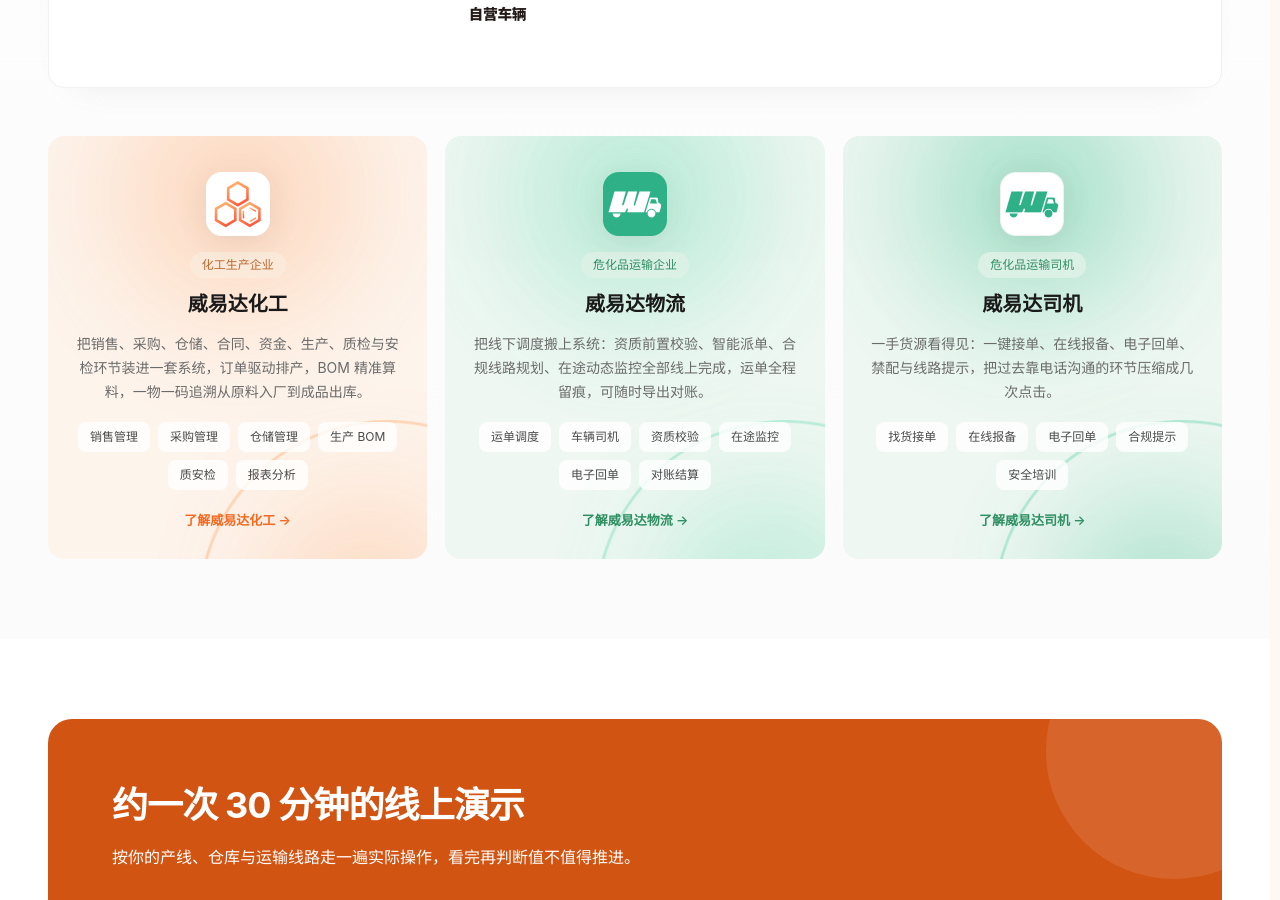
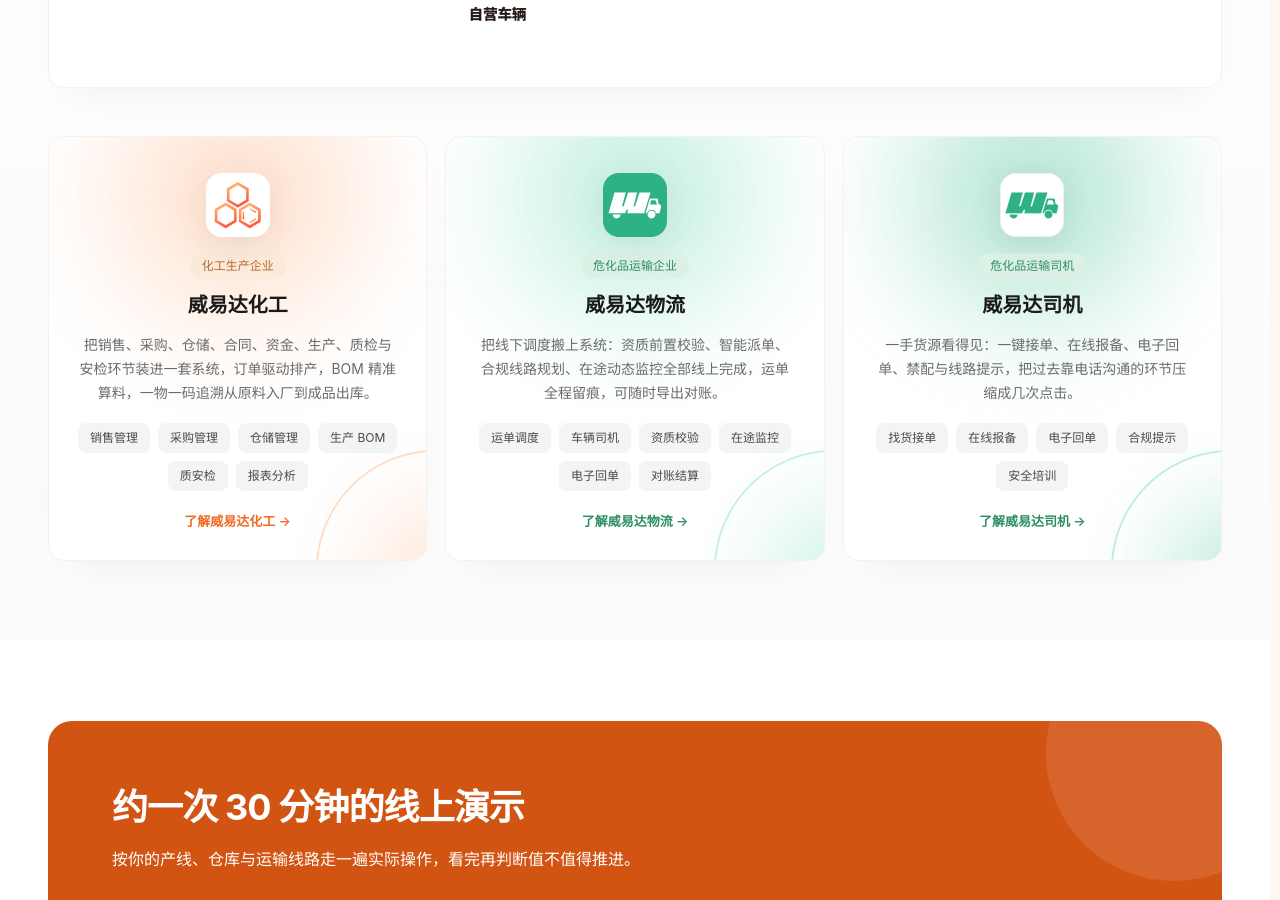
Before and after one commit to KaysonSugar/official-website, a Vue app: page / in a window 1280 px wide. Shown: the part 4820-5720 px from the top of the page. Built offline with nearby package versions, Linux system fonts and the light colour scheme.

Commit message:
style: 第五屏卡片改白底，光晕只留 logo 区域，圆环钉死右下角

```diff
--- a/src/components/sections/ProductMatrixSection.vue
+++ b/src/components/sections/ProductMatrixSection.vue
@@ -102,30 +102,29 @@ onMounted(() => {
         <article
           v-for="(card, i) in matrix.cards"
           :key="card.title"
-          class="reveal relative overflow-hidden rounded-[16px] px-[28px] pb-[28px] pt-[36px] text-center"
-          :class="card.tone === 'orange' ? 'bg-[#fdf4ec]' : 'bg-[#eef7f2]'"
+          class="reveal relative overflow-hidden rounded-[16px] border border-ink-100 bg-white px-[28px] pb-[28px] pt-[36px] text-center shadow-[0_18px_40px_-30px_rgba(26,26,26,0.12)]"
           :style="{ '--d': `${340 + i * 80}ms` }"
         >
-          <!-- 光斑：透明底圆盘素材，模糊后垫在图标后面（原型 logo 周围那圈明显的暖光） -->
+          <!-- 光斑：透明底圆盘素材，模糊后只垫在 logo 区域，卡片本体保持白底 -->
           <img
             :src="glowMap[i]"
             alt=""
             aria-hidden="true"
             class="pointer-events-none absolute -top-[130px] left-1/2 w-[380px] -translate-x-1/2 select-none opacity-80 blur-[40px]"
           />
-          <!-- 右下角：先一团光斑填充，再压圆环线——原型里环内是有底色的，
-               圆心在卡片角外，只露左上四分之一弧 -->
+          <!-- 右下角装饰：尺寸位置全部钉死（不随屏幕缩放），
+               先一团光斑填充、再压圆环线；圆心在角外，只露四分之一弧 -->
           <img
             :src="glowMap[i]"
             alt=""
             aria-hidden="true"
-            class="pointer-events-none absolute -bottom-[200px] -right-[100px] w-[320px] select-none opacity-80 blur-[50px]"
+            class="pointer-events-none absolute -bottom-[130px] -right-[130px] w-[220px] select-none opacity-80 blur-[40px]"
           />
           <img
             :src="ringMap[i]"
             alt=""
             aria-hidden="true"
-            class="pointer-events-none absolute -bottom-[240px] -right-[150px] w-[400px] select-none opacity-70"
+            class="pointer-events-none absolute -bottom-[130px] -right-[130px] w-[240px] select-none opacity-70"
           />
 
           <div class="relative">
@@ -155,7 +154,7 @@ onMounted(() => {
               <span
                 v-for="tag in card.tags"
                 :key="tag"
-                class="rounded-[8px] bg-white/80 px-[12px] py-[5px] text-[12px] leading-[20px] text-ink-700"
+                class="rounded-[8px] bg-[#f3f5f4] px-[12px] py-[5px] text-[12px] leading-[20px] text-ink-700"
               >
                 {{ tag }}
               </span>
```
